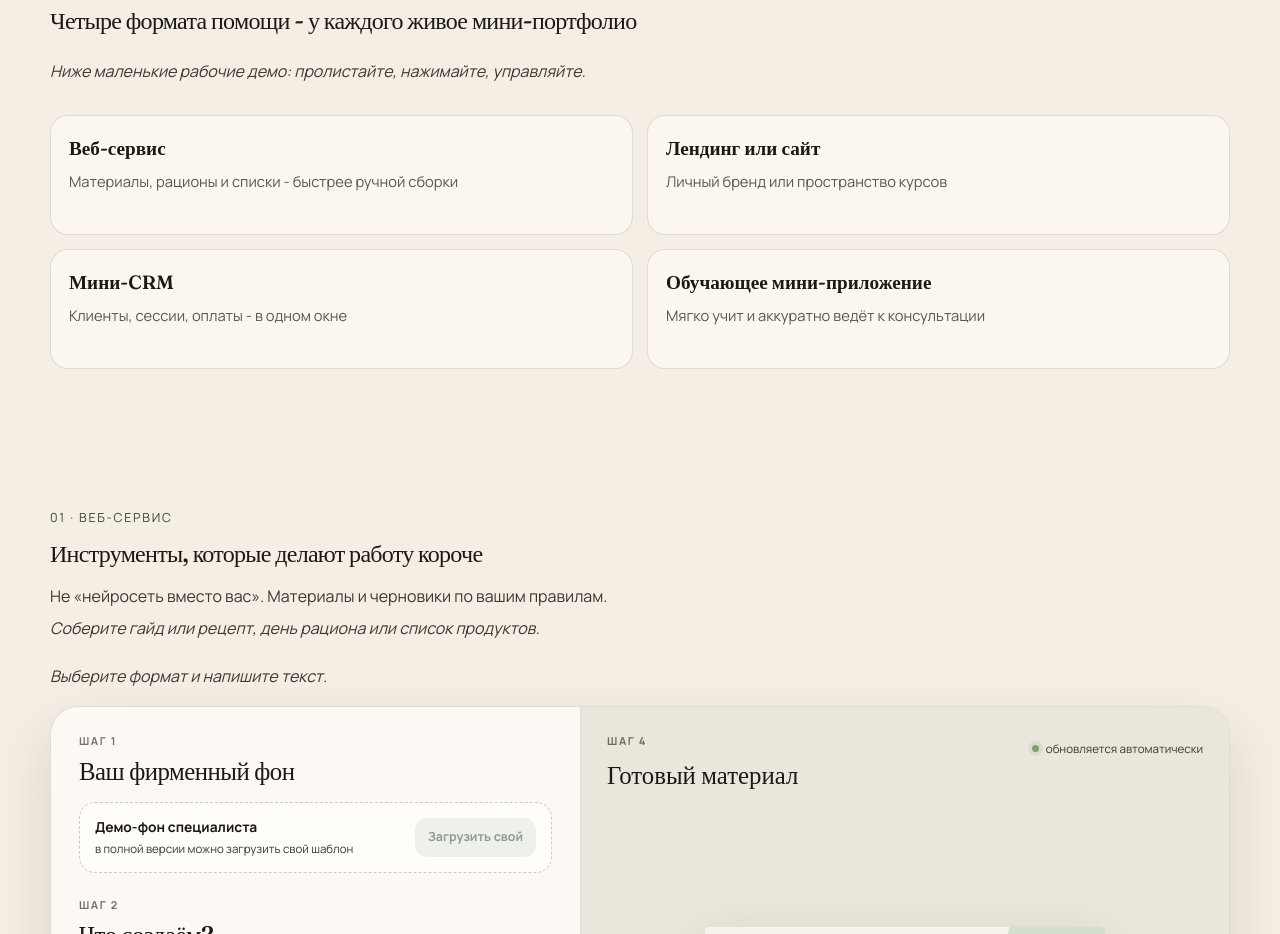
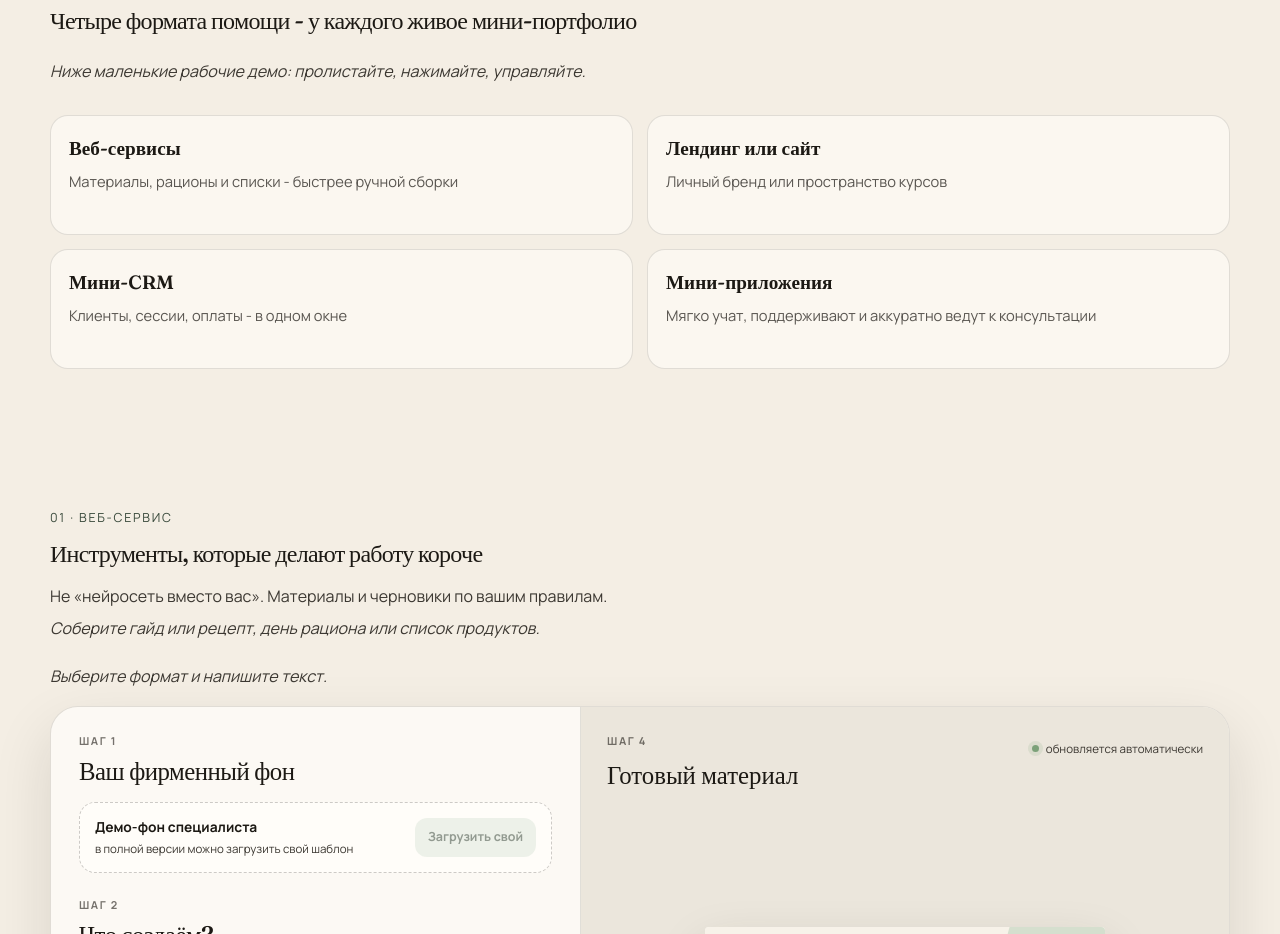
Before and after one commit to kut-coder/businesscard, a plain HTML site: page index.html in a window 1280 px wide. Shown: the part 1331-2265 px from the top of the page. Drawn offline with nearby package versions, Linux system fonts and the light colour scheme.

Commit message:
текст

```diff
--- a/index.html
+++ b/index.html
@@ -77,10 +77,10 @@
         <p class="hint">Ниже маленькие рабочие демо: пролистайте, нажимайте, управляйте.</p>
       </div>
       <div class="service-nav">
-        <a href="#tools"><strong>Веб-сервис</strong><span>Материалы, рационы и списки - быстрее ручной сборки</span></a>
+        <a href="#tools"><strong>Веб-сервисы</strong><span>Материалы, рационы и списки - быстрее ручной сборки</span></a>
         <a href="#sites"><strong>Лендинг или сайт</strong><span>Личный бренд или пространство курсов</span></a>
         <a href="#crm"><strong>Мини-CRM</strong><span>Клиенты, сессии, оплаты - в одном окне</span></a>
-        <a href="#apps"><strong>Обучающее мини-приложение</strong><span>Мягко учит и аккуратно ведёт к консультации</span></a>
+        <a href="#apps"><strong>Мини-приложения</strong><span>Мягко учат, поддерживают и аккуратно ведут к консультации</span></a>
       </div>
     </section>
 
```
Also changed, not shown: 1 other file.
